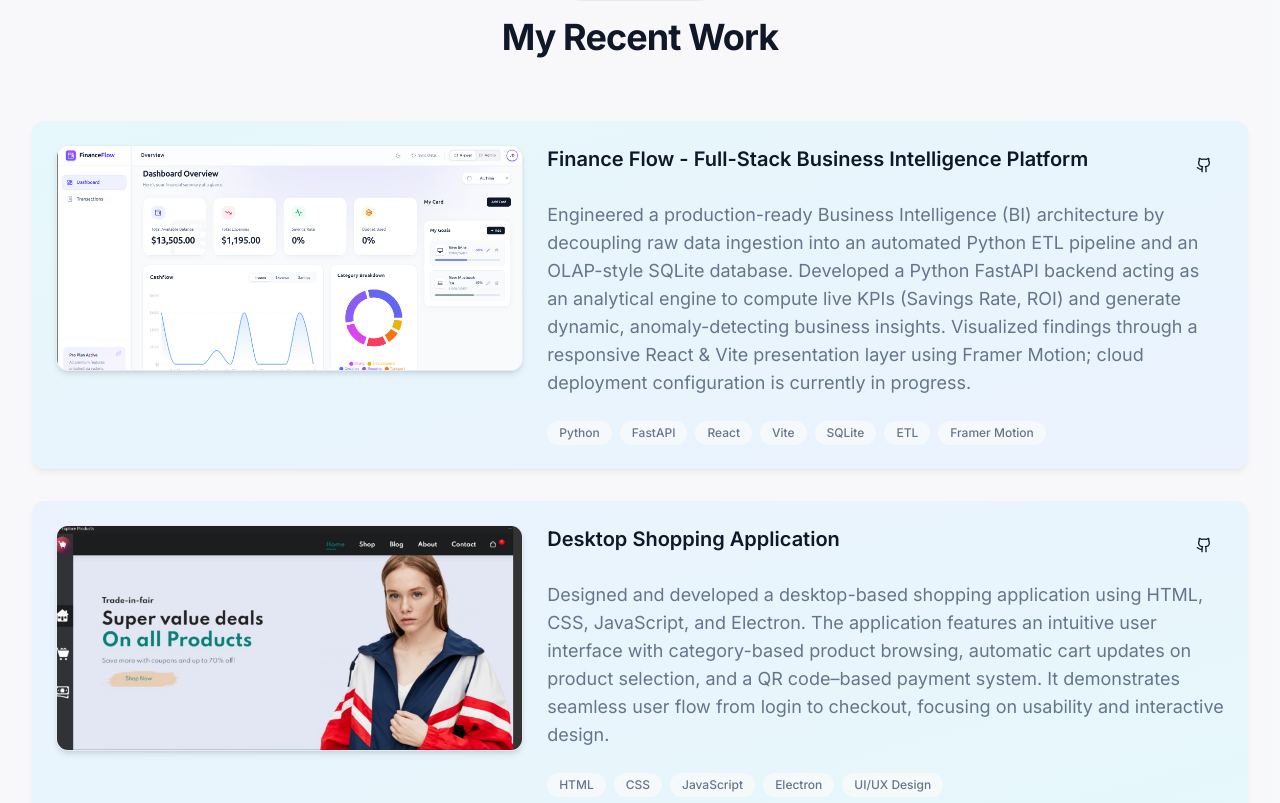
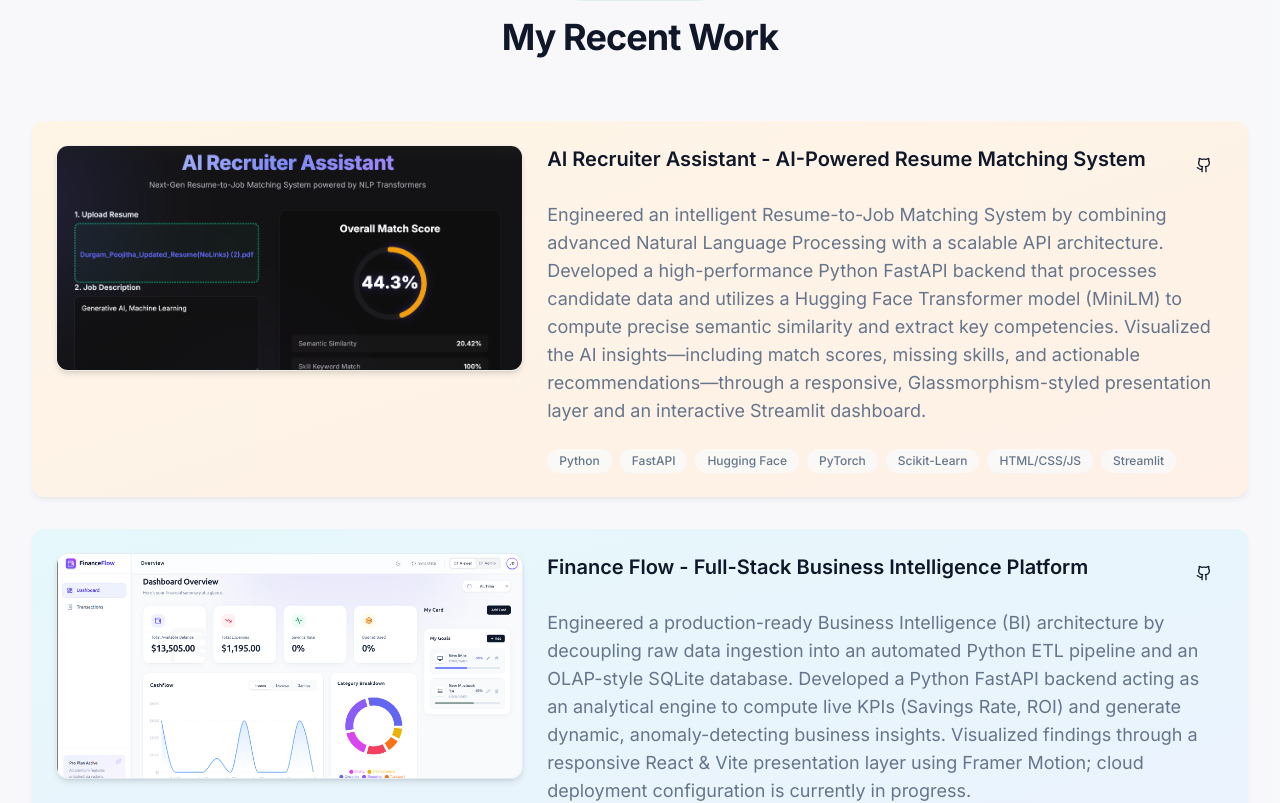
Before and after one commit to DurgamPoojitha/Portfolio, a React (Vite) app: page / in a window 1280 px wide. Shown: the part 2547-3350 px from the top of the page. Built offline with nearby package versions, Linux system fonts and the light colour scheme.

Commit message:
Add AI Recruiter Assistant project to portfolio

```diff
--- a/src/components/portfolio/ProjectsSection.tsx
+++ b/src/components/portfolio/ProjectsSection.tsx
@@ -7,8 +7,18 @@ import projectSense360 from "@/assets/truck.jpeg";
 import projectVotum from "@/assets/Votum.jpeg";
 import projectEcommerce from "@/assets/ecommerce.png";
 import projectFinanceFlow from "@/assets/financeflow.png";
+import projectAIRecruiter from "@/assets/AI Recruiter Assistant.png";
 
 const projects = [
+  {
+    title: "AI Recruiter Assistant - AI-Powered Resume Matching System",
+    description: "Engineered an intelligent Resume-to-Job Matching System by combining advanced Natural Language Processing with a scalable API architecture. Developed a high-performance Python FastAPI backend that processes candidate data and utilizes a Hugging Face Transformer model (MiniLM) to compute precise semantic similarity and extract key competencies. Visualized the AI insights—including match scores, missing skills, and actionable recommendations—through a responsive, Glassmorphism-styled presentation layer and an interactive Streamlit dashboard.",
+    tags: ["Python", "FastAPI", "Hugging Face", "PyTorch", "Scikit-Learn", "HTML/CSS/JS", "Streamlit"],
+    color: "from-amber-500/10 to-orange-500/10",
+    image: projectAIRecruiter,
+    github: "https://github.com/DurgamPoojitha/AI-Recruiter-Assistant",
+    live: null,
+  },
   {
     title: "Finance Flow - Full-Stack Business Intelligence Platform",
     description: "Engineered a production-ready Business Intelligence (BI) architecture by decoupling raw data ingestion into an automated Python ETL pipeline and an OLAP-style SQLite database. Developed a Python FastAPI backend acting as an analytical engine to compute live KPIs (Savings Rate, ROI) and generate dynamic, anomaly-detecting business insights. Visualized findings through a responsive React & Vite presentation layer using Framer Motion; cloud deployment configuration is currently in progress.",
```
